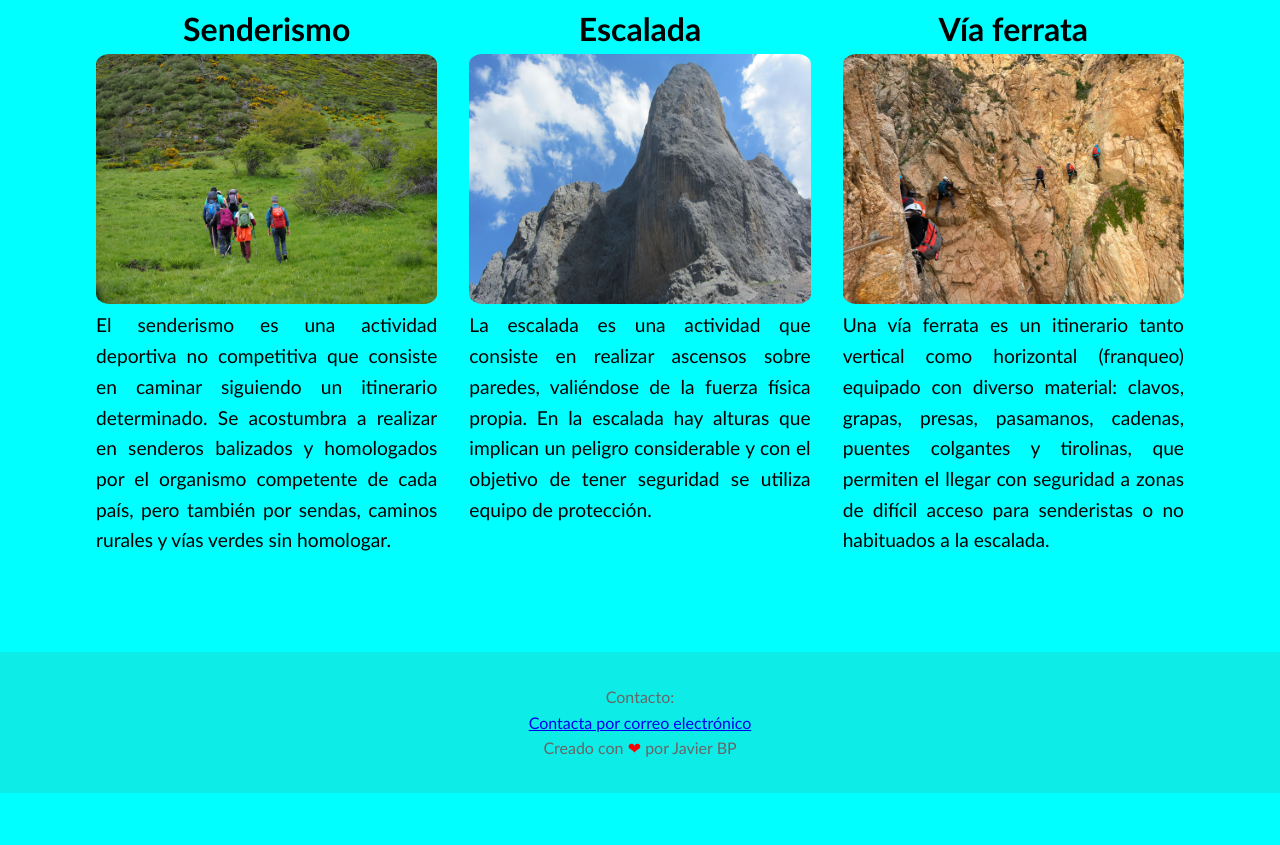
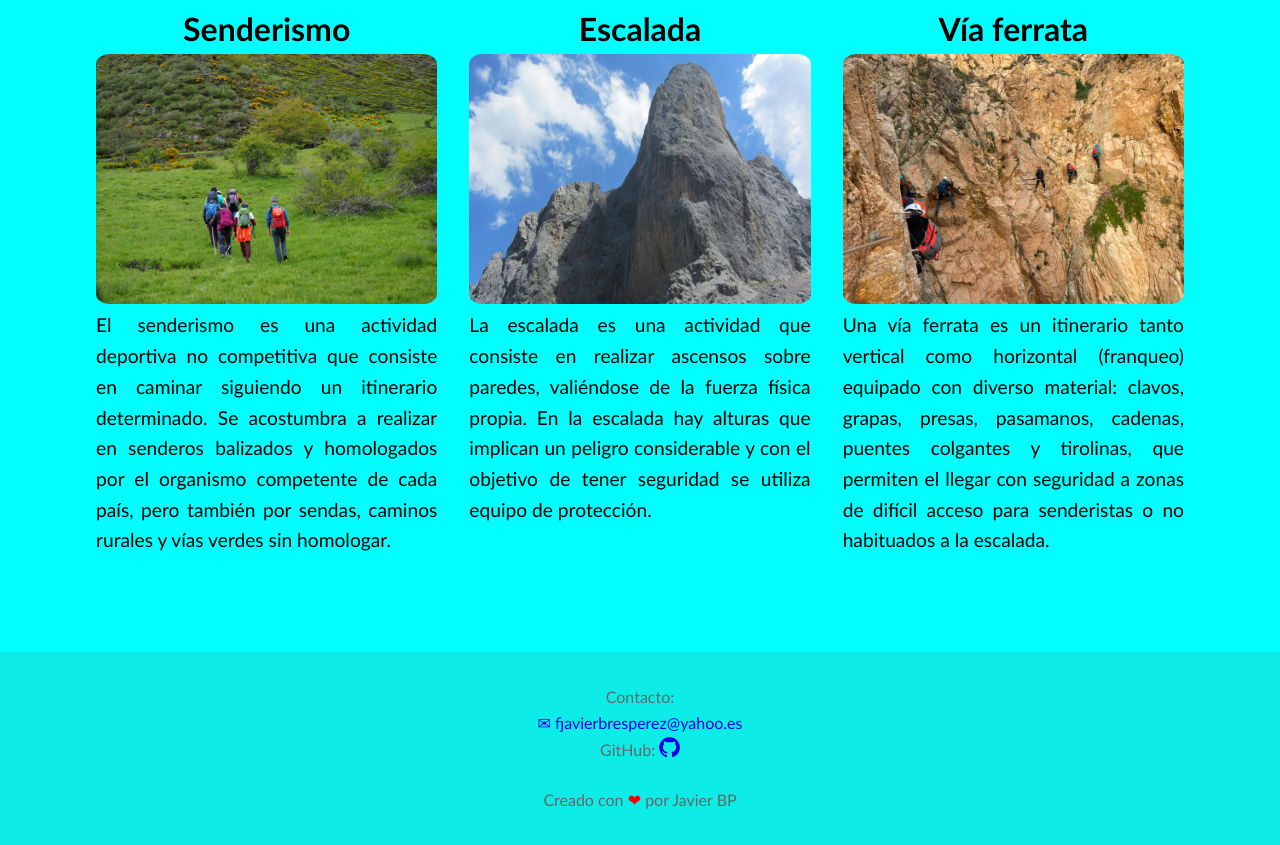
Before and after one commit to JavierBres/reto_frontend, a plain HTML site: page index.html in a window 1280 px wide. Shown: the part 486-1331 px from the top of the page. Before the commit the page ends 1279 px from the top, so only its background shows below. Drawn offline with Linux system fonts and the light colour scheme.

Commit message:
footer_added contacts mail and GitHub

```diff
--- a/css/footer.css
+++ b/css/footer.css
@@ -5,6 +5,14 @@ footer {
     color: #666;
 }
 
+.footer-mail {
+    text-decoration: none;
+}
+
 footer span {
     color: red;
 }
+
+.footer-madeBy {
+    margin-top: 1.5rem;
+}
--- a/index.html
+++ b/index.html
@@ -6,6 +6,7 @@
     <meta name="viewport" content="width=device-width, initial-scale=1.0">
     <title>Reto frontend</title>
     <link rel="stylesheet" href="css/styles.css">
+    <link rel="stylesheet" href="https://cdnjs.cloudflare.com/ajax/libs/font-awesome/4.7.0/css/font-awesome.min.css">
 </head>
 
 <body>
@@ -61,8 +62,9 @@
     <footer>
         <div>
             <p>Contacto: </p>
-            <a href="mailto:fjavierbresperez@yahoo.es">Contacta por correo electrónico</a>
-            <p>Creado con <span>❤</span> por Javier BP</p>
+            <p><a class="footer-mail" href="mailto:fjavierbresperez@yahoo.es">&#x2709; fjavierbresperez@yahoo.es</a></p>
+            <p>GitHub: <a href="https://github.com/JavierBres" target="_blank"><i style="font-size:24px" class="fa">&#xf09b;</i></a></p>
+            <p class="footer-madeBy">Creado con <span>❤</span> por Javier BP</p>
         </div>
     </footer>
 
```
